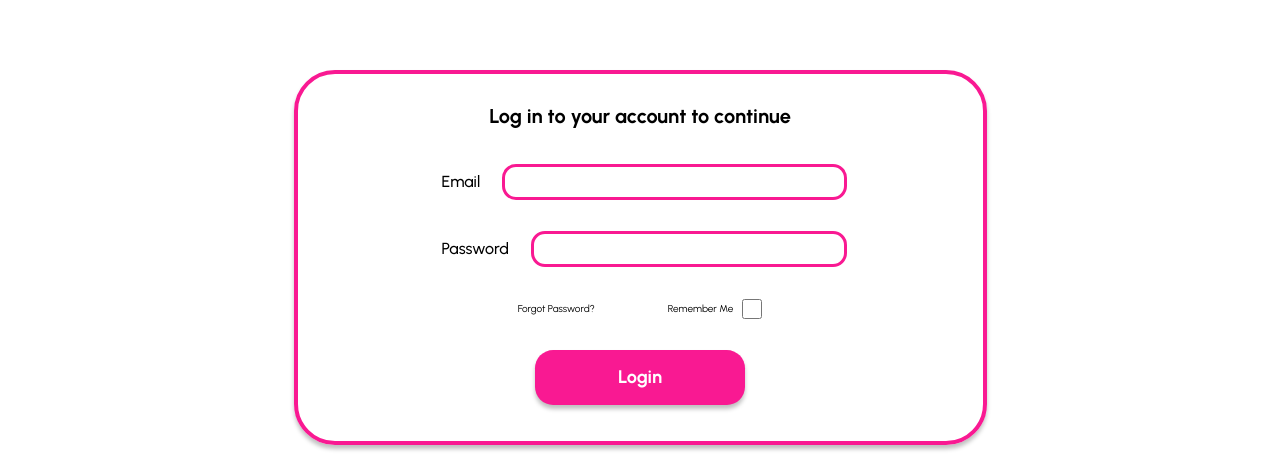
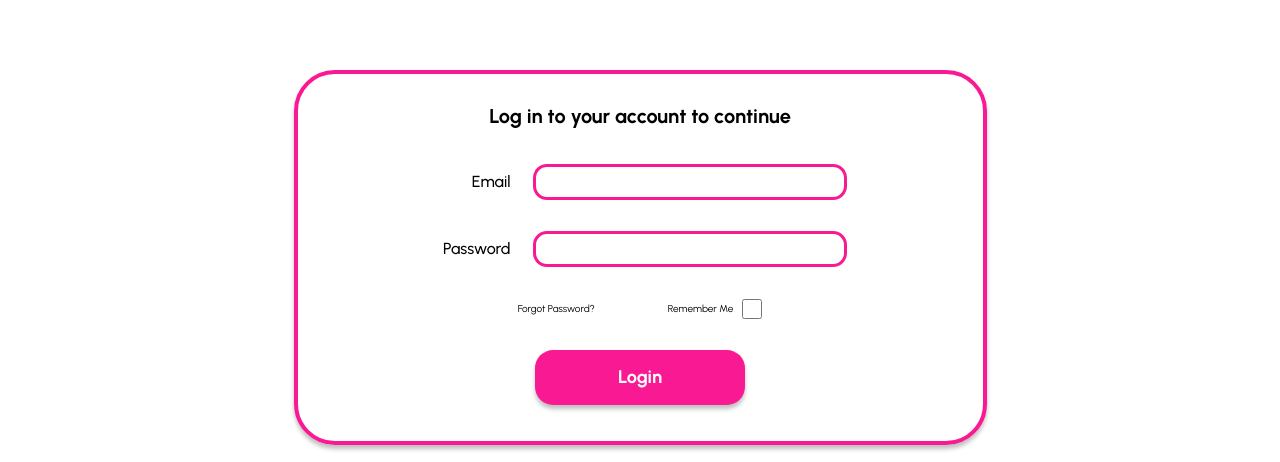
Before and after one commit to div-vik/vocademy, a Next.js app: page /login in a window 1280 px wide. Shown: the part 338-800 px from the top of the page. Built offline with nearby package versions, Linux system fonts and the light colour scheme.

Commit message:
Update css

```diff
--- a/app/login/page.jsx
+++ b/app/login/page.jsx
@@ -8,30 +8,29 @@ const Login = () => {
         <p>Dive into a World of Possibilities</p>
       </div>
 
-      <div className="w-[380px] lg:w-[901.846px] xl:w-[693px] rounded-[28.5px] lg:rounded-[53.4px] xl:rounded-[41px] border-[3px] lg:border-[5.21px] xl:border-[4px] mt-[33px] lg:mt-[87px] xl:mt-[58px] shadow-[0_2.781px_2.781px_0px_rgba(0,0,0,0.25)] lg:shadow-[0_5.205px_5.205px_0px_rgba(0,0,0,0.25)] xl:shadow-[0_4px_4px_0px_rgba(0,0,0,0.25)] border-primaryPink flex flex-col justify-start">
+      <div className="w-[380px] lg:w-[901.846px] xl:w-[693px] rounded-[28.5px] lg:rounded-[53.4px] xl:rounded-[41px] border-[3px] lg:border-[5.21px] xl:border-[4px] mt-[33px] lg:mt-[87px] xl:mt-[58px] shadow-[0_2.781px_2.781px_0px_rgba(0,0,0,0.25)] lg:shadow-[0_5.205px_5.205px_0px_rgba(0,0,0,0.25)] xl:shadow-[0_4px_4px_0px_rgba(0,0,0,0.25)] border-primaryPink flex flex-col justify-center items-center">
         <p className="lg:hidden xl:block text-center font-bold text-[13.9px] xl:text-[20px] leading-[14.734px] xl:leading-[21.2px] mt-[52px] xl:mt-[32px]">
           Log in to your account to continue
         </p>
 
-        <div className="w-full mt-[48px] lg:mt-[107px] xl:mt-[37px] px-[51px] lg:px-[187.4px] xl:px-[144px]">
-          <form className="flex flex-col">
-            <div className="lg:w-[527.053px] xl:w-[405px]">
-              <div className="flex flex-col lg:text-right lg:flex-row items-center">
-                <label className="font-medium text-[14px] lg:text-[20.822px] xl:text-[16px] leading-[14.84px] lg:leading-[22.071px] xl:leading-[16.96px]">
+        <form className="flex flex-col w-full mt-[48px] lg:mt-[107px] xl:mt-[37px] px-[51px] lg:px-[187.4px] xl:px-[144px]">
+          <div className="lg:w-[527.053px] xl:w-[405px] flex flex-col justify-start items-end">
+            <div className="flex justify-center items-center">
+              <label className="font-medium text-[14px] lg:text-[20.822px] xl:text-[16px] text-start lg:mr-[28.38px] xl:mr-[22px] leading-[14.84px] lg:leading-[22.071px] xl:leading-[16.96px]">
                 Email
               </label>
               <input
-                  className="w-full h-[32px] lg:h-[46.849px] xl:h-[36px] border-[2px] lg:border-[3.9px] xl:border-[3px] rounded-[9.73px] lg:rounded-[18.2px] xl:rounded-[14px] mt-[18px] lg:mt-0 lg:ml-[28.38px] xl:ml-[22px] border-primaryPink"
+                className="w-full lg:w-[408.629px] xl:w-[314px] h-[32px] lg:h-[46.849px] xl:h-[36px] border-[2px] lg:border-[3.9px] xl:border-[3px] rounded-[9.73px] lg:rounded-[18.2px] xl:rounded-[14px] mt-[18px] lg:mt-0 border-primaryPink"
                 type="text"
               />
             </div>
 
-              <div className="flex flex-col lg:text-right lg:flex-row items-center">
-                <label className="font-medium text-[14px] lg:text-[20.822px] xl:text-[16px] leading-[14.84px] lg:leading-[22.071px] xl:leading-[16.96px] mt-[42px] lg:mt-[31.23px]">
+            <div className="flex justify-center items-center">
+              <label className="font-medium text-[14px] lg:text-[20.822px] xl:text-[16px] lg:mr-[28.38px] xl:mr-[22px] leading-[14.84px] lg:leading-[22.071px] xl:leading-[16.96px] mt-[42px] lg:mt-[31.23px]">
                 Password
               </label>
               <input
-                  className="w-full h-[32px] lg:h-[46.849px] xl:h-[36px] border-[2px] lg:border-[3.9px] xl:border-[3px] rounded-[9.73px] lg:rounded-[18.2px] xl:rounded-[14px] mt-[18px] lg:mt-[31.23px] lg:ml-[28.38px] xl:ml-[22px] border-primaryPink"
+                className="w-full lg:w-[408.629px] xl:w-[314px] h-[32px] lg:h-[46.849px] xl:h-[36px] border-[2px] lg:border-[3.9px] xl:border-[3px] rounded-[9.73px] lg:rounded-[18.2px] xl:rounded-[14px] mt-[18px] lg:mt-[31.23px] border-primaryPink"
                 type="password"
               />
             </div>
@@ -54,7 +53,6 @@ const Login = () => {
           </div>
         </form>
       </div>
-      </div>
 
       <div className="text-[14px] lg:text-[18.219px] xl:text-[14px] leading-[14.84px] lg:leading-[19.312px] xl:leading-[14.84px] mt-[42px] lg:mt-[128.29px] xl:mt-[64px] gap-[31px] lg:gap-[398.03px] xl:gap-[306px] flex flex-col lg:flex-row justify-center items-center">
         <p>Don&apos;t have an account?</p>
--- a/app/register/page.jsx
+++ b/app/register/page.jsx
@@ -1,7 +1,22 @@
 import React from "react";
 
 const Register = () => {
-  return <div>Register</div>;
+  return (
+    <div className="flex flex-col justify-center items-center mt-[83px] px-[25px]">
+      <div className="text-center font-bold text-[20px]">
+        <p>Welcome to Vocademyy - Where Knowledge Meets Innovation</p>
+      </div>
+      <div className="w-[380px] h-[1087px] border-pri">
+        <form>
+          <label>Full Name</label>
+          <input type="text" className="" />
+
+          <label>Full Name</label>
+          <input type="text" className="" />
+        </form>
+      </div>
+    </div>
+  );
 };
 
 export default Register;
```
Lines whose indentation alone changed are shown as unchanged.
